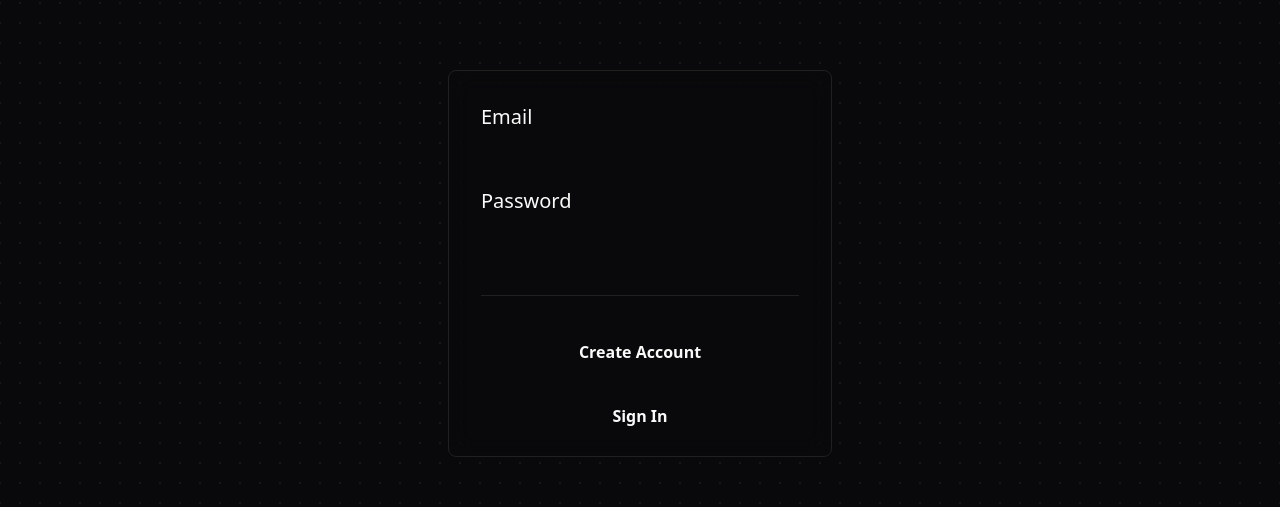
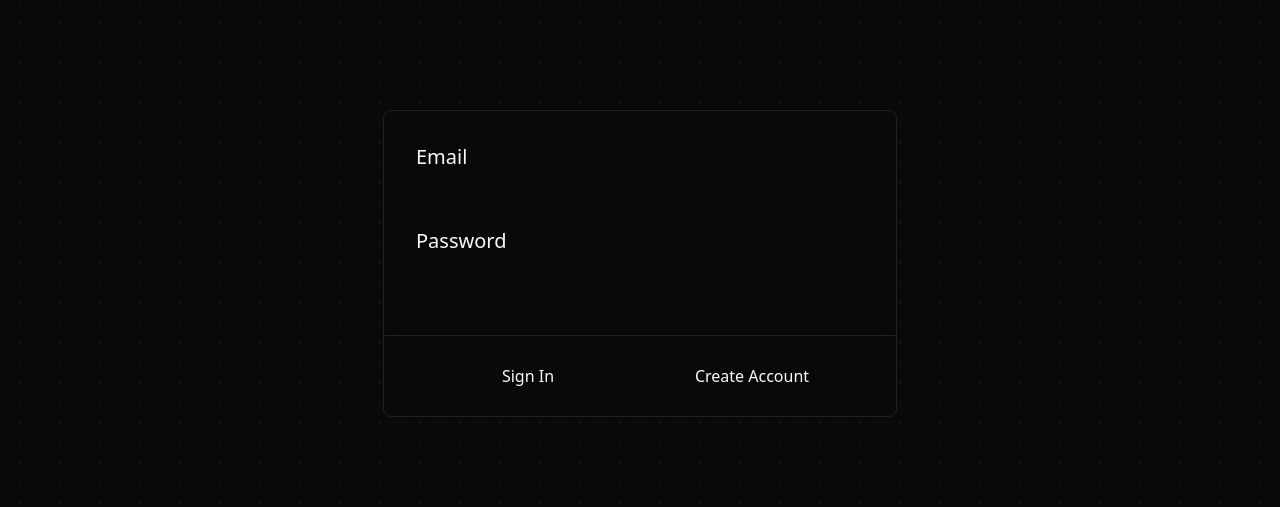
Before and after one commit to 21andrewchang/tryhardgg, a SvelteKit app: page /login in a window 1280 px wide. Shown: the part 137-644 px from the top of the page. Built offline with nearby package versions, Linux system fonts and the light colour scheme; no server answers.

Commit message:
fix: progress bar alignment landing page

```diff
--- a/src/lib/components/Progress.svelte
+++ b/src/lib/components/Progress.svelte
@@ -24,8 +24,8 @@
 
 <div
 	class="flex z-50 flex-col w-full"
-	style:position={scrollY >= 512 ? 'fixed' : 'relative'}
-	style:top={scrollY >= 512 ? '95px' : ''}
+	style:position={scrollY >= 530 ? 'fixed' : 'relative'}
+	style:top={scrollY >= 530 ? '75px' : ''}
 >
 	<!-- Progress bar container -->
 	<div class="top-0 z-50 mx-32 bg-[rgba(0,0,0,0.5)] backdrop-blur-md">
@@ -46,7 +46,7 @@
 	</div>
 	<p class="ml-32 text-xs text-white/80">{Math.round(progress.current)}%</p>
 </div>
-{#if scrollY >= 512}
+{#if scrollY >= 530}
 	<div class="h-[13px]"></div>
 {/if}
 
--- a/src/routes/login/+page.svelte
+++ b/src/routes/login/+page.svelte
@@ -54,12 +54,12 @@
 <div class="flex overflow-hidden flex-col justify-center items-center w-screen h-screen">
 	<Nav />
 	<div
-		class="z-50 w-96 flex-col items-center rounded-lg border border-[#202020] px-8 backdrop-blur-md duration-300 ease-in-out {loading
+		class="z-50 flex-col items-center rounded-lg border border-[#202020] backdrop-blur-md duration-300 ease-in-out {loading
 			? 'pointer-events-none opacity-10 blur-sm'
 			: ''}"
 		in:scale={{ duration: 300, start: 0.9, opacity: 1 }}
 	>
-		<div class="my-8">
+		<div class="px-8 my-8">
 			<p class="text-xl font-light text-[#FAFAFA]">Email</p>
 			<input
 				class="w-full text-white bg-[#09090B]"
@@ -70,7 +70,7 @@
 				required
 			/>
 		</div>
-		<div class="my-8">
+		<div class="px-8 my-8">
 			<p class="text-xl font-light text-[#FAFAFA]">Password</p>
 			<input
 				class="w-full text-white bg-[#09090B]"
@@ -88,19 +88,19 @@
 			<p class="text-black/0">.</p>
 		{/if}
 
-		<div class="flex flex-col w-full border-t border-[#202020]">
-			<button
-				onclick={() => handleAuth(true)}
-				class="py-3 px-16 mt-8 font-semibold rounded-lg duration-300 ease-in-out bg-[#09090B]/0 text-[#FAFAFA] hover:bg-[#FAFAFA] hover:text-[#09090B]"
-			>
-				Create Account
-			</button>
+		<div class="flex flex-row justify-between items-center px-8 w-full border-t border-[#202020]">
 			<button
 				onclick={() => handleAuth(false)}
-				class="py-3 px-16 my-4 font-semibold rounded-lg duration-300 ease-in-out bg-[#09090B]/0 text-[#FAFAFA] hover:bg-[#FAFAFA] hover:text-[#09090B]"
+				class="py-3 px-4 my-4 mx-2 w-52 rounded-lg duration-300 ease-in-out bg-[#09090B]/0 text-[#FAFAFA] hover:bg-[#FAFAFA] hover:text-[#09090B]"
 				type="submit"
 			>
 				Sign In
+			</button>
+			<button
+				onclick={() => handleAuth(true)}
+				class="py-3 px-4 my-4 mx-2 w-52 rounded-lg duration-300 ease-in-out bg-[#09090B]/0 text-[#FAFAFA] hover:bg-[#FAFAFA] hover:text-[#09090B]"
+			>
+				Create Account
 			</button>
 		</div>
 	</div>
--- a/src/routes/results/+page.svelte
+++ b/src/routes/results/+page.svelte
@@ -28,12 +28,12 @@
 
 <div class="flex overflow-y-hidden flex-col w-screen h-screen">
 	<Nav />
-	<h1 class="mt-24 text-xl text-center text-[#D3D3D3]">Your player archetype is:</h1>
+	<h1 class="mt-28 text-xl text-center text-[#D3D3D3]">Your player archetype is:</h1>
 	<h1 class="m-4 text-5xl font-semibold text-center text-[#FAFAFA]">{data.archetype.name}</h1>
 	<div class="flex justify-center">
 		<div class="flex fixed left-0 bottom-12 justify-center w-full">
 			<button
-				class="flex flex-row items-center py-2 px-10 text-lg font-semibold rounded-lg duration-300 ease-in-out text-[#FAFAFA] hover:bg-white/10 hover:backdrop-blur"
+				class="flex flex-row items-center py-2 px-10 text-lg font-light rounded-lg duration-300 ease-in-out text-[#FAFAFA] hover:bg-white/10 hover:backdrop-blur"
 				onclick={() => goto('/login')}
 			>
 				Start Climbing
```
